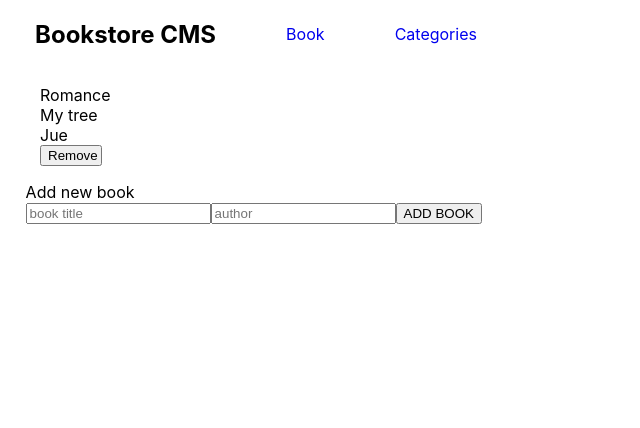
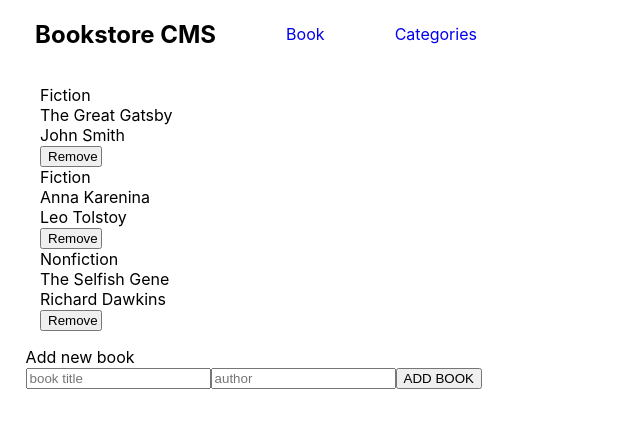
Before and after one commit to MayPyone/Bookstore, a JavaScript app: page / in a window 1280 px wide. Shown: the top 428 px of the page, without its empty margins (0-640 px from the left). Built offline with nearby package versions, Linux system fonts and the light colour scheme; the HTML template or start-up script is replaced by a standard one.

Commit message:
Call the remove action

```diff
--- a/src/component/Book.js
+++ b/src/component/Book.js
@@ -1,13 +1,28 @@
 import './styles/book.css';
+import { useSelector, useDispatch } from 'react-redux';
 
-export default function Book(prop) {
-  const { type, title, author } = prop;
+import { removeBook } from '../redux/book/booksSlice';
+
+export default function Book() {
+  const dispatch = useDispatch();
+  const { totalbooks } = useSelector((state) => state.book);
+  const updateid = totalbooks.map((b, index) => ({
+    ...b,
+    item_id: `item${index + 1}`,
+  }));
+
   return (
     <li className="list-item">
-      <span>{type}</span>
-      <span>{title}</span>
-      <span>{author}</span>
-      <button type="button">Remove</button>
+      {
+        updateid.map((book) => (
+          <div key={book.item_id}>
+            <div>{book.category}</div>
+            <div>{book.title}</div>
+            <div>{book.author}</div>
+            <button type="button" onClick={() => { dispatch(removeBook(book.item_id)); }}>Remove</button>
+          </div>
+        ))
+      }
     </li>
   );
 }
```
